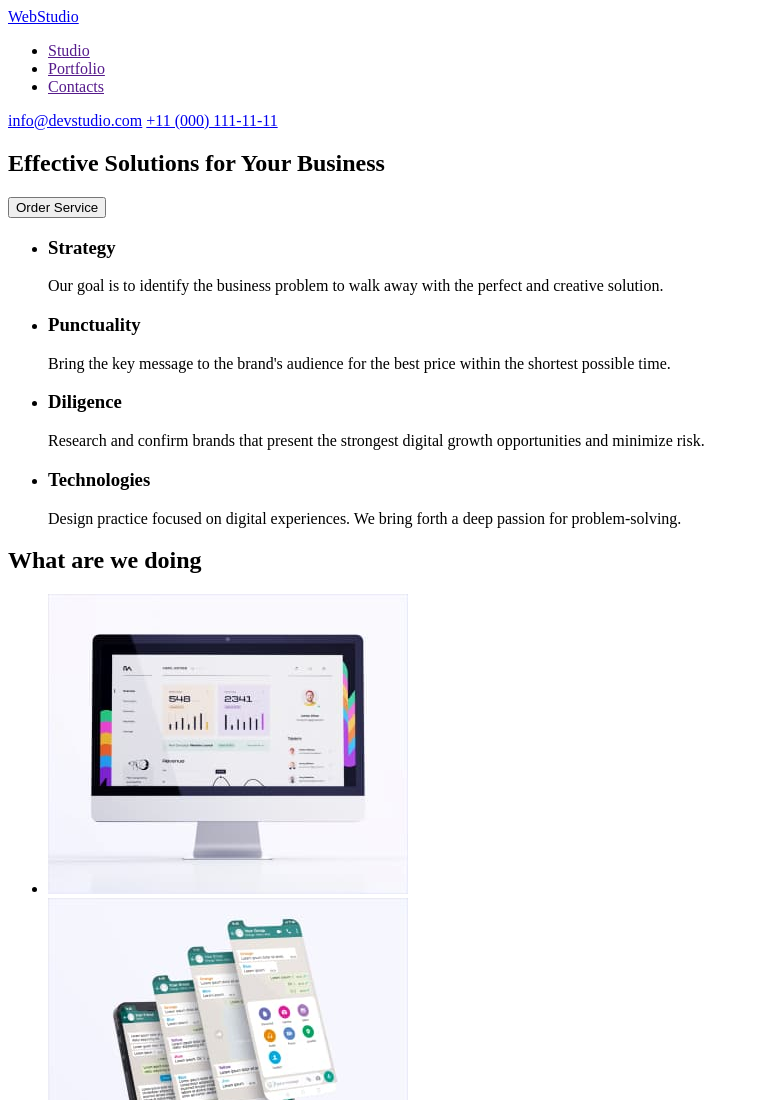
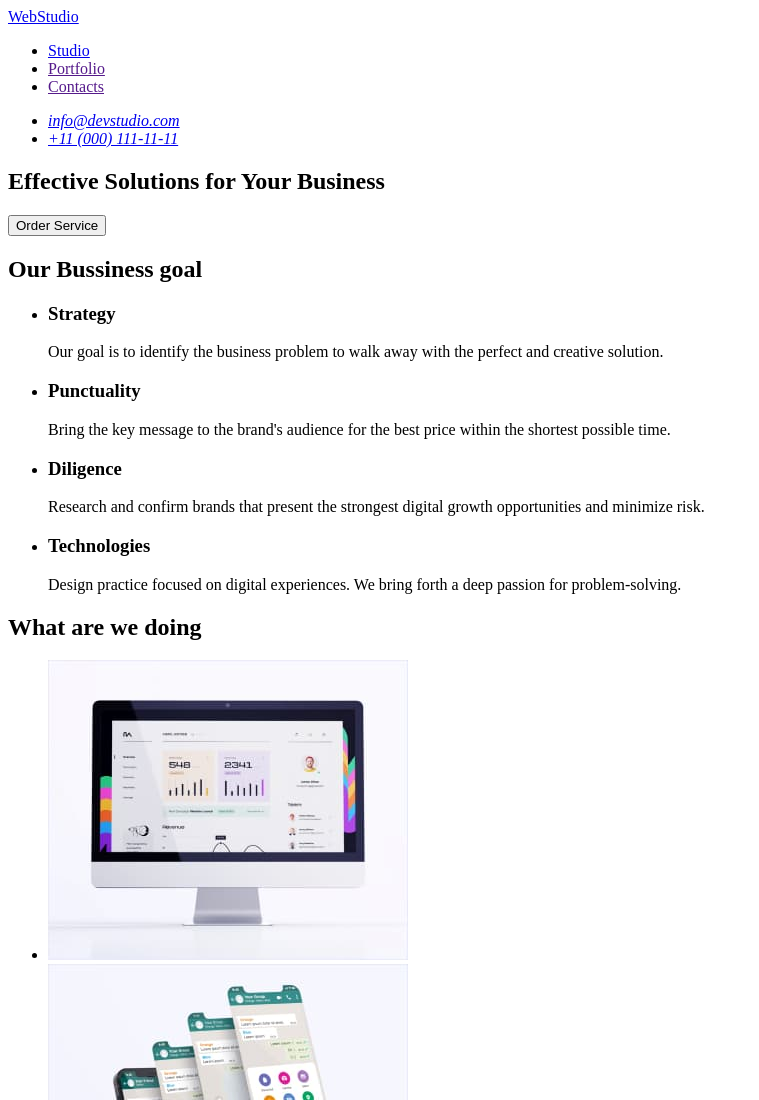
Before and after one commit to VladyslavTodo/goit-markup-hw-01, a plain HTML site: page index.html in a window 1280 px wide. Shown: the top 1100 px of the page, without its empty margins (0-759 px from the left). Drawn offline with Linux system fonts and the light colour scheme.

Commit message:
Виправив адрес та додав скритий заголовок

```diff
--- a/index.html
+++ b/index.html
@@ -11,13 +11,17 @@
       <nav>
         <a href="./index.html">WebStudio</a>
         <ul>
-          <li><a href="">Studio</a></li>
+          <li><a href="./index.html">Studio</a></li>
           <li><a href="">Portfolio</a></li>
           <li><a href="">Contacts</a></li>
         </ul>
       </nav>
-      <a href="mailto:info@devstudio.com">info@devstudio.com</a>
-      <a href="tel:+110001111111">+11 (000) 111-11-11</a>
+      <address>
+        <ul>
+          <li><a href="mailto:info@devstudio.com">info@devstudio.com</a></li>
+          <li><a href="tel:+110001111111">+11 (000) 111-11-11</a></li>
+        </ul>
+      </address>
     </header>
     <main>
       <section>
@@ -25,6 +29,7 @@
         <button type="button">Order Service</button>
       </section>
       <section>
+        <h2>Our Bussiness goal</h2>
         <ul>
           <li>
             <h3>Strategy</h3>
```
